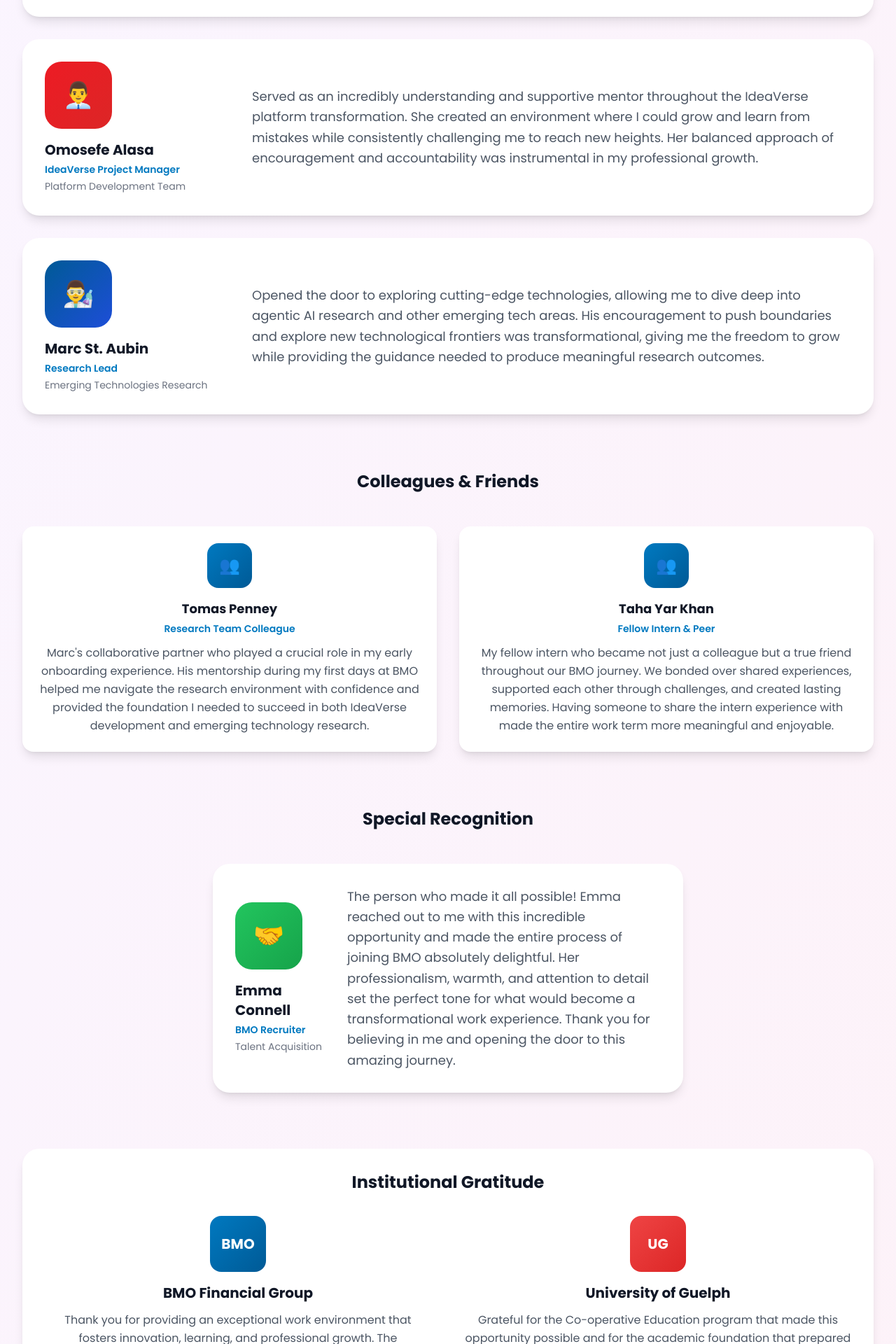
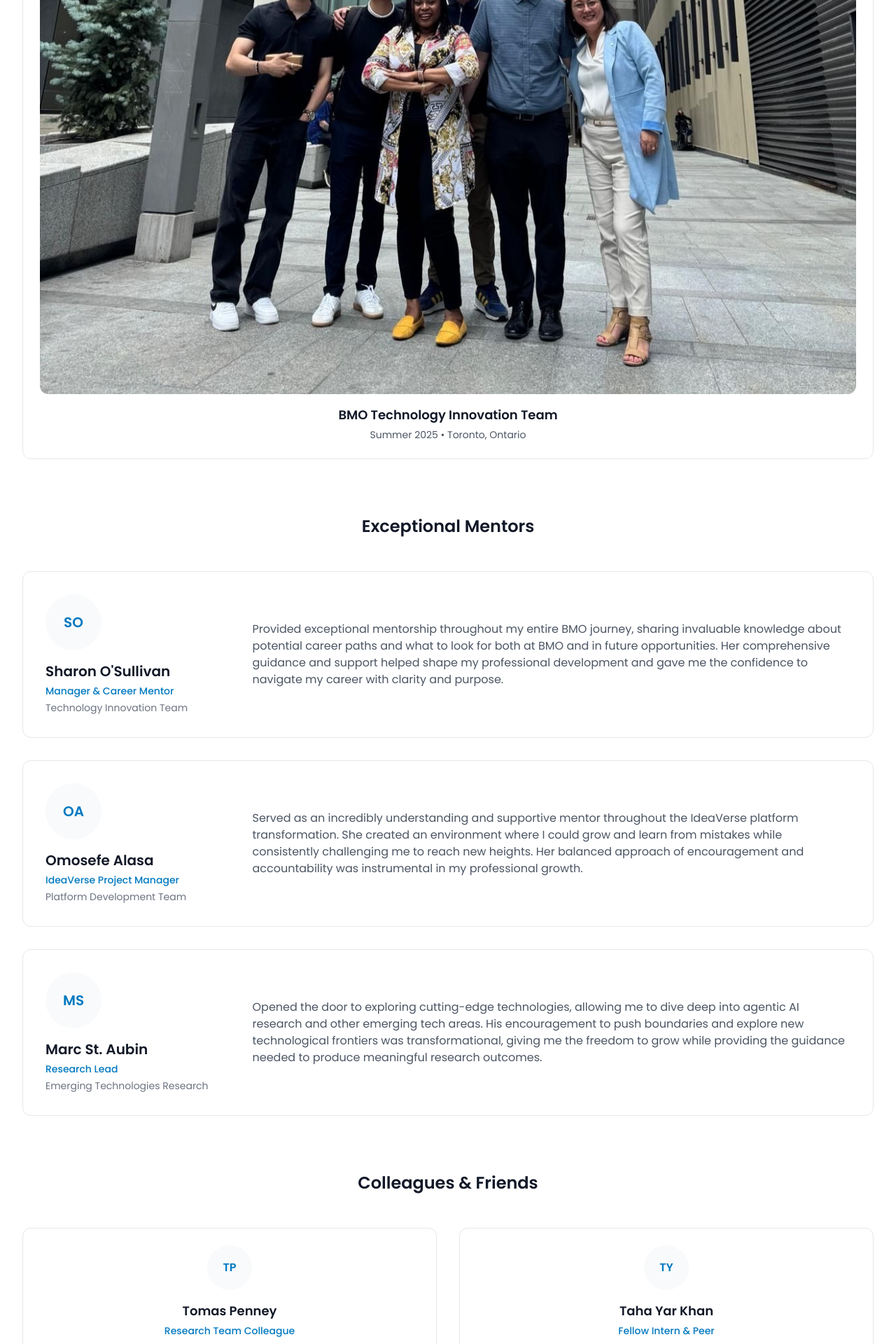
Before and after one commit to P541M/s25-bmo, a Next.js app: page / in a window 1280 px wide. Shown: the part 10040-11960 px from the top of the page at 70% size. Built offline with nearby package versions, Linux system fonts and the light colour scheme.

Commit message:
finalized footer and thanks component

```diff
--- a/src/components/Acknowledgements.tsx
+++ b/src/components/Acknowledgements.tsx
@@ -34,8 +34,7 @@
       department: "Technology Innovation Team",
       contribution:
         "Provided exceptional mentorship throughout my entire BMO journey, sharing invaluable knowledge about potential career paths and what to look for both at BMO and in future opportunities. Her comprehensive guidance and support helped shape my professional development and gave me the confidence to navigate my career with clarity and purpose.",
-      image: "👩‍💼",
-      color: "from-bmo-blue to-bmo-dark-blue",
+      initials: "SO",
     },
     {
       name: "Omosefe Alasa",
@@ -43,8 +42,7 @@
       department: "Platform Development Team",
       contribution:
         "Served as an incredibly understanding and supportive mentor throughout the IdeaVerse platform transformation. She created an environment where I could grow and learn from mistakes while consistently challenging me to reach new heights. Her balanced approach of encouragement and accountability was instrumental in my professional growth.",
-      image: "👨‍💼",
-      color: "from-bmo-red to-red-600",
+      initials: "OA",
     },
     {
       name: "Marc St. Aubin",
@@ -52,8 +50,7 @@
       department: "Emerging Technologies Research",
       contribution:
         "Opened the door to exploring cutting-edge technologies, allowing me to dive deep into agentic AI research and other emerging tech areas. His encouragement to push boundaries and explore new technological frontiers was transformational, giving me the freedom to grow while providing the guidance needed to produce meaningful research outcomes.",
-      image: "👨‍🔬",
-      color: "from-bmo-dark-blue to-blue-700",
+      initials: "MS",
     },
   ];
 
@@ -63,73 +60,98 @@
       role: "Research Team Colleague",
       contribution:
         "Marc's collaborative partner who played a crucial role in my early onboarding experience. His mentorship during my first days at BMO helped me navigate the research environment with confidence and provided the foundation I needed to succeed in both IdeaVerse development and emerging technology research.",
+      initials: "TP",
     },
     {
       name: "Taha Yar Khan",
       role: "Fellow Intern & Peer",
       contribution:
         "My fellow intern who became not just a colleague but a true friend throughout our BMO journey. We bonded over shared experiences, supported each other through challenges, and created lasting memories. Having someone to share the intern experience with made the entire work term more meaningful and enjoyable.",
+      initials: "TY",
     },
   ];
 
   return (
     <section
       id="acknowledgements"
-      className="section-padding bg-gradient-to-br from-purple-50 to-pink-50"
+      className="section-padding bg-white"
     >
-      <div className="max-w-7xl mx-auto px-4 sm:px-6 lg:px-8">
+      <div className="max-w-7xl mx-auto px-3 xs:px-4 sm:px-6 lg:px-8">
         {/* Header */}
         <div
-          className={`text-center mb-16 transition-all duration-1000 ${
+          className={`text-center mb-12 sm:mb-16 transition-all duration-1000 ${
             isVisible ? "animate-fade-in-up" : "opacity-0 translate-y-[30px]"
           }`}
         >
           <span className="inline-block px-4 py-2 bg-bmo-blue text-white rounded-full text-sm font-semibold mb-4">
             Gratitude & Appreciation
           </span>
-          <h2 className="heading-lg text-gray-900 mb-6">
+          <h2 className="text-2xl sm:text-3xl md:text-4xl lg:text-5xl font-semibold text-gray-900 mb-6 leading-tight">
             The People Who Made It
-            <span className="gradient-text"> Possible</span>
+            <span className="text-bmo-blue"> Possible</span>
           </h2>
-          <p className="text-xl text-gray-600 max-w-3xl mx-auto leading-relaxed">
+          <p className="text-base sm:text-lg md:text-xl text-gray-600 max-w-3xl mx-auto leading-relaxed">
             My success at BMO would not have been possible without the
             incredible support, mentorship, and collaboration from the amazing
             people I had the privilege to work with.
           </p>
         </div>
 
+        {/* Team Photo */}
+        <div className={`mb-16 sm:mb-20 transition-all duration-1000 delay-300 ${
+          isVisible ? 'animate-fade-in-up' : 'opacity-0 translate-y-[30px]'
+        }`}>
+          <div className="bg-white border border-gray-200 rounded-xl p-6 hover:shadow-sm transition-shadow duration-300">
+            <div className="aspect-[4/3] w-full mb-4 overflow-hidden rounded-xl">
+              <img
+                src="/images/team_photo.jpeg"
+                alt="BMO Technology Innovation Team"
+                className="w-full h-full object-cover"
+              />
+            </div>
+            <div className="text-center">
+              <h3 className="text-base sm:text-lg font-semibold text-gray-900 mb-1">
+                BMO Technology Innovation Team
+              </h3>
+              <p className="text-sm text-gray-600">
+                Summer 2025 • Toronto, Ontario
+              </p>
+            </div>
+          </div>
+        </div>
+
         {/* Mentors Section */}
         <div
-          className={`mb-20 transition-all duration-1000 delay-300 ${
+          className={`mb-16 sm:mb-20 transition-all duration-1000 delay-500 ${
             isVisible ? "animate-fade-in-up" : "opacity-0 translate-y-[30px]"
           }`}
         >
-          <h3 className="text-2xl font-bold text-gray-900 text-center mb-12">
+          <h3 className="text-xl sm:text-2xl font-semibold text-gray-900 text-center mb-8 sm:mb-12">
             Exceptional Mentors
           </h3>
-          <div className="space-y-8">
+          <div className="space-y-6 sm:space-y-8">
             {mentors.map((mentor, index) => (
               <div
                 key={index}
-                className="bg-white rounded-3xl p-8 shadow-lg card-hover"
+                className="bg-white border border-gray-200 rounded-xl p-6 sm:p-8 hover:shadow-sm transition-shadow duration-300"
               >
-                <div className="grid grid-cols-1 lg:grid-cols-4 gap-8 items-center">
+                <div className="grid grid-cols-1 lg:grid-cols-4 gap-6 sm:gap-8 items-center">
                   <div className="text-center lg:text-left">
-                    <div
-                      className={`w-24 h-24 bg-gradient-to-br ${mentor.color} rounded-3xl flex items-center justify-center text-4xl mx-auto lg:mx-0 mb-4`}
-                    >
-                      {mentor.image}
+                    <div className="w-16 h-16 sm:w-20 sm:h-20 bg-gray-50 rounded-full flex items-center justify-center mx-auto lg:mx-0 mb-4">
+                      <span className="text-bmo-blue font-semibold text-lg sm:text-xl">
+                        {mentor.initials}
+                      </span>
                     </div>
-                    <h4 className="text-xl font-bold text-gray-900 mb-1">
+                    <h4 className="text-lg sm:text-xl font-semibold text-gray-900 mb-1">
                       {mentor.name}
                     </h4>
-                    <p className="text-bmo-blue font-semibold text-sm mb-1">
+                    <p className="text-bmo-blue font-medium text-sm mb-1">
                       {mentor.role}
                     </p>
                     <p className="text-gray-500 text-sm">{mentor.department}</p>
                   </div>
                   <div className="lg:col-span-3">
-                    <p className="text-gray-600 leading-relaxed text-lg">
+                    <p className="text-sm sm:text-base text-gray-600 leading-relaxed">
                       {mentor.contribution}
                     </p>
                   </div>
@@ -141,29 +163,31 @@
 
         {/* Team Section */}
         <div
-          className={`mb-20 transition-all duration-1000 delay-500 ${
+          className={`mb-16 sm:mb-20 transition-all duration-1000 delay-700 ${
             isVisible ? "animate-fade-in-up" : "opacity-0 translate-y-[30px]"
           }`}
         >
-          <h3 className="text-2xl font-bold text-gray-900 text-center mb-12">
+          <h3 className="text-xl sm:text-2xl font-semibold text-gray-900 text-center mb-8 sm:mb-12">
             Colleagues & Friends
           </h3>
-          <div className="grid grid-cols-1 md:grid-cols-2 gap-8">
+          <div className="grid grid-cols-1 md:grid-cols-2 gap-6 sm:gap-8">
             {teammates.map((teammate, index) => (
               <div
                 key={index}
-                className="bg-white rounded-2xl p-6 shadow-lg card-hover text-center"
+                className="bg-white border border-gray-200 rounded-xl p-4 sm:p-6 hover:shadow-sm transition-shadow duration-300 text-center"
               >
-                <div className="w-16 h-16 bg-gradient-to-br from-bmo-blue to-bmo-dark-blue rounded-2xl flex items-center justify-center text-2xl mx-auto mb-4">
-                  👥
+                <div className="w-12 h-12 sm:w-16 sm:h-16 bg-gray-50 rounded-full flex items-center justify-center mx-auto mb-4">
+                  <span className="text-bmo-blue font-semibold text-sm sm:text-base">
+                    {teammate.initials}
+                  </span>
                 </div>
-                <h4 className="text-lg font-bold text-gray-900 mb-1">
+                <h4 className="text-base sm:text-lg font-semibold text-gray-900 mb-1">
                   {teammate.name}
                 </h4>
-                <p className="text-bmo-blue font-semibold text-sm mb-3">
+                <p className="text-bmo-blue font-medium text-sm mb-3">
                   {teammate.role}
                 </p>
-                <p className="text-gray-600 leading-relaxed">
+                <p className="text-sm sm:text-base text-gray-600 leading-relaxed">
                   {teammate.contribution}
                 </p>
               </div>
@@ -173,30 +197,32 @@
 
         {/* Special Recognition Section */}
         <div
-          className={`mb-20 transition-all duration-1000 delay-600 ${
+          className={`mb-16 sm:mb-20 transition-all duration-1000 delay-900 ${
             isVisible ? "animate-fade-in-up" : "opacity-0 translate-y-[30px]"
           }`}
         >
-          <h3 className="text-2xl font-bold text-gray-900 text-center mb-12">
+          <h3 className="text-xl sm:text-2xl font-semibold text-gray-900 text-center mb-8 sm:mb-12">
             Special Recognition
           </h3>
-          <div className="max-w-2xl mx-auto">
-            <div className="bg-white rounded-3xl p-8 shadow-lg card-hover">
-              <div className="grid grid-cols-1 lg:grid-cols-4 gap-8 items-center">
+          <div className="max-w-4xl mx-auto">
+            <div className="bg-white border border-gray-200 rounded-xl p-6 sm:p-8 hover:shadow-sm transition-shadow duration-300">
+              <div className="grid grid-cols-1 lg:grid-cols-4 gap-6 sm:gap-8 items-center">
                 <div className="text-center lg:text-left">
-                  <div className="w-24 h-24 bg-gradient-to-br from-green-500 to-green-600 rounded-3xl flex items-center justify-center text-4xl mx-auto lg:mx-0 mb-4">
-                    🤝
+                  <div className="w-16 h-16 sm:w-20 sm:h-20 bg-gray-50 rounded-full flex items-center justify-center mx-auto lg:mx-0 mb-4">
+                    <span className="text-bmo-blue font-semibold text-lg sm:text-xl">
+                      EC
+                    </span>
                   </div>
-                  <h4 className="text-xl font-bold text-gray-900 mb-1">
+                  <h4 className="text-lg sm:text-xl font-semibold text-gray-900 mb-1">
                     Emma Connell
                   </h4>
-                  <p className="text-bmo-blue font-semibold text-sm mb-1">
+                  <p className="text-bmo-blue font-medium text-sm mb-1">
                     BMO Recruiter
                   </p>
                   <p className="text-gray-500 text-sm">Talent Acquisition</p>
                 </div>
                 <div className="lg:col-span-3">
-                  <p className="text-gray-600 leading-relaxed text-lg">
+                  <p className="text-sm sm:text-base text-gray-600 leading-relaxed">
                     The person who made it all possible! Emma reached out to me
                     with this incredible opportunity and made the entire process
                     of joining BMO absolutely delightful. Her professionalism,
@@ -213,23 +239,23 @@
 
         {/* Organizational Thanks */}
         <div
-          className={`mb-16 transition-all duration-1000 delay-800 ${
+          className={`mb-16 sm:mb-20 transition-all duration-1000 delay-1100 ${
             isVisible ? "animate-fade-in-up" : "opacity-0 translate-y-[30px]"
           }`}
         >
-          <div className="bg-white rounded-3xl p-8 shadow-lg">
-            <h3 className="text-2xl font-bold text-gray-900 text-center mb-8">
+          <div className="bg-white border border-gray-200 rounded-xl p-6 sm:p-8 hover:shadow-sm transition-shadow duration-300">
+            <h3 className="text-xl sm:text-2xl font-semibold text-gray-900 text-center mb-6 sm:mb-8">
               Institutional Gratitude
             </h3>
-            <div className="grid grid-cols-1 md:grid-cols-2 gap-12">
+            <div className="grid grid-cols-1 md:grid-cols-2 gap-8 sm:gap-12">
               <div className="text-center">
-                <div className="w-20 h-20 bg-gradient-to-br from-bmo-blue to-bmo-dark-blue rounded-2xl flex items-center justify-center mx-auto mb-4">
-                  <span className="text-white font-bold text-xl">BMO</span>
+                <div className="w-16 h-16 sm:w-20 sm:h-20 bg-gray-50 rounded-lg flex items-center justify-center mx-auto mb-4">
+                  <div className="w-6 h-6 sm:w-8 sm:h-8 bg-bmo-blue rounded-sm"></div>
                 </div>
-                <h4 className="text-xl font-bold text-gray-900 mb-3">
+                <h4 className="text-lg sm:text-xl font-semibold text-gray-900 mb-3">
                   BMO Financial Group
                 </h4>
-                <p className="text-gray-600 leading-relaxed">
+                <p className="text-sm sm:text-base text-gray-600 leading-relaxed">
                   Thank you for providing an exceptional work environment that
                   fosters innovation, learning, and professional growth. The
                   opportunity to contribute to both IdeaVerse platform
@@ -239,13 +265,13 @@
                 </p>
               </div>
               <div className="text-center">
-                <div className="w-20 h-20 bg-gradient-to-br from-red-500 to-red-600 rounded-2xl flex items-center justify-center mx-auto mb-4">
-                  <span className="text-white font-bold text-xl">UG</span>
+                <div className="w-16 h-16 sm:w-20 sm:h-20 bg-gray-50 rounded-lg flex items-center justify-center mx-auto mb-4">
+                  <div className="w-6 h-6 sm:w-8 sm:h-8 bg-bmo-blue rounded-full"></div>
                 </div>
-                <h4 className="text-xl font-bold text-gray-900 mb-3">
+                <h4 className="text-lg sm:text-xl font-semibold text-gray-900 mb-3">
                   University of Guelph
                 </h4>
-                <p className="text-gray-600 leading-relaxed">
+                <p className="text-sm sm:text-base text-gray-600 leading-relaxed">
                   Grateful for the Co-operative Education program that made this
                   opportunity possible and for the academic foundation that
                   prepared me for this challenging and rewarding experience.
@@ -257,13 +283,13 @@
 
         {/* Final Message */}
         <div
-          className={`transition-all duration-1000 delay-1000 ${
+          className={`transition-all duration-1000 delay-1300 ${
             isVisible ? "animate-fade-in-up" : "opacity-0 translate-y-[30px]"
           }`}
         >
-          <div className="bg-gradient-to-br from-bmo-red to-bmo-blue rounded-3xl p-8 text-white text-center">
-            <h3 className="text-2xl font-bold mb-4">A Heartfelt Thank You</h3>
-            <p className="text-xl text-white/80 max-w-3xl mx-auto leading-relaxed mb-6">
+          <div className="bg-white border border-gray-200 rounded-xl p-6 sm:p-8 text-center hover:shadow-sm transition-shadow duration-300">
+            <h3 className="text-xl sm:text-2xl font-semibold text-gray-900 mb-4">A Heartfelt Thank You</h3>
+            <p className="text-base sm:text-lg text-gray-600 max-w-3xl mx-auto leading-relaxed mb-6">
               To Sharon, Omosefe, Marc, Tomas, Taha, and Emma—each of you
               contributed uniquely to my growth and success during this
               transformational work term at BMO. From career guidance and
@@ -273,8 +299,7 @@
               we&apos;ve built and the lessons I&apos;ve learned will continue
               to guide my path in technology and innovation for years to come.
             </p>
-            <div className="inline-flex items-center px-6 py-3 bg-white/20 rounded-2xl font-semibold">
-              <span className="mr-2">🙏</span>
+            <div className="inline-flex items-center px-4 py-2 bg-bmo-blue/10 text-bmo-blue rounded-full font-medium text-sm sm:text-base">
               Forever Grateful
             </div>
           </div>
```
Also changed, not shown: src/app/page.tsx (+14 -13 lines), public/images/team_photo.jpeg.
